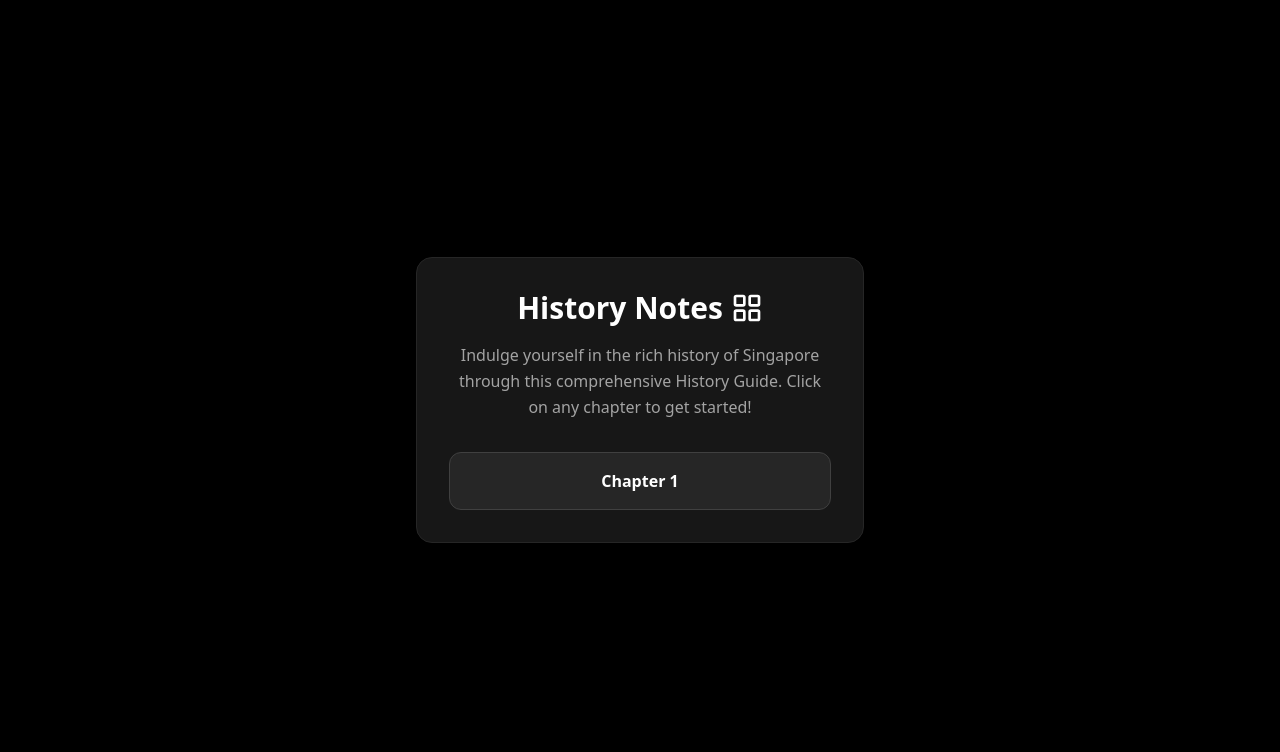
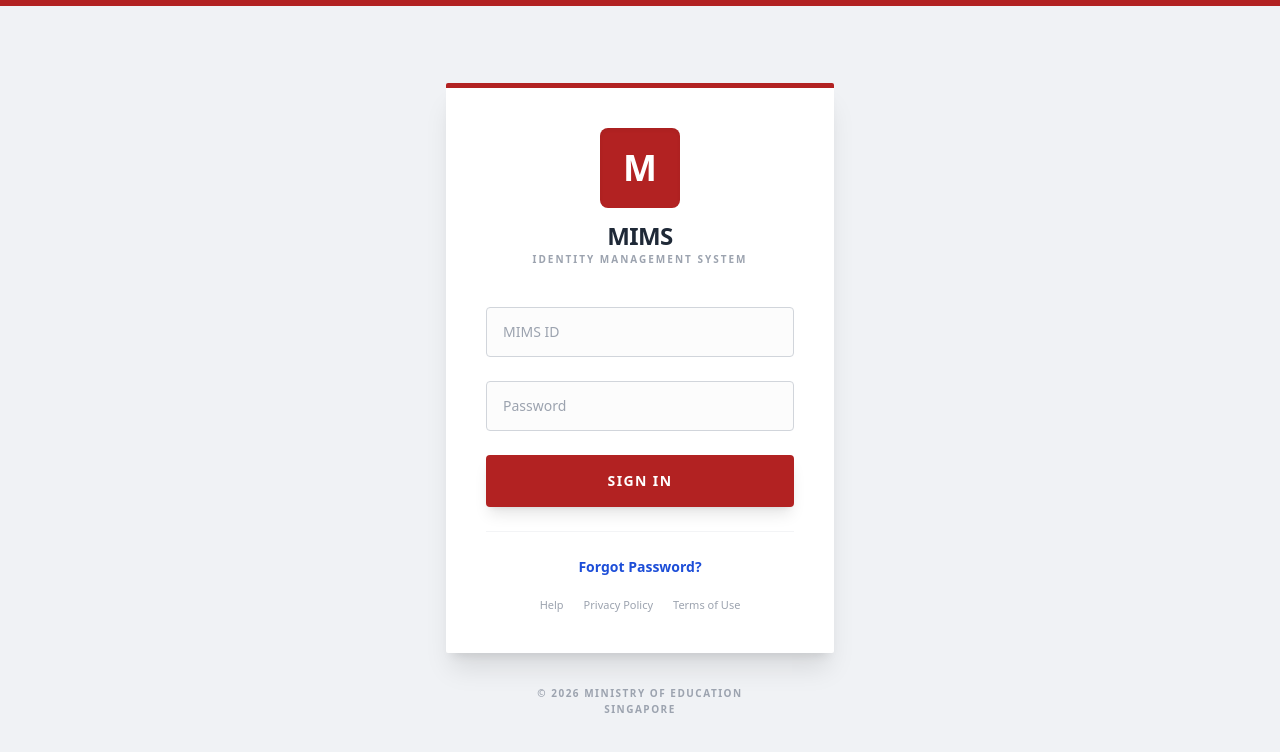
Before and after one commit to fantasydocumentariesai-pixel/mimsportal, a React (Vite) app: page / in a window 1280 px wide. Shown: the top 752 px of the page. Built offline with nearby package versions, Linux system fonts and the light colour scheme.

Commit message:
Update App.jsx

```diff
--- a/src/App.jsx
+++ b/src/App.jsx
@@ -141,21 +141,65 @@
 
  if (view === 'splash') {
   return (
-      <div className="fixed inset-0 bg-black flex items-center justify-center p-6 text-white font-sans">
-        <div className="max-w-md w-full bg-neutral-900 border border-neutral-800 rounded-2xl p-8 text-center shadow-2xl animate-in fade-in zoom-in duration-500">
-          <h1 className="text-3xl font-bold mb-4 flex items-center justify-center gap-2">
-            History Notes <LayoutGrid className="w-8 h-8" />
-          </h1>
-          <p className="text-neutral-400 mb-8 leading-relaxed">
-            Indulge yourself in the rich history of Singapore through this comprehensive History Guide.
-            Click on any chapter to get started!
-          </p>
+    <div className="fixed inset-0 bg-[#f0f2f5] flex flex-col items-center justify-center font-sans z-[1000]">
+      {/* Top Banner (MOE Red Stripe) */}
+      <div className="absolute top-0 w-full h-1.5 bg-[#b22222]" />
+
+      <div className="w-full max-w-[420px] p-4 animate-in fade-in duration-500">
+        <div className="bg-white shadow-xl rounded-sm border-t-[5px] border-[#b22222] p-10">
+          {/* Logo Area */}
+          <div className="flex flex-col items-center mb-10">
+            <div className="w-20 h-20 bg-[#b22222] flex items-center justify-center text-white text-4xl font-bold rounded-lg mb-3 shadow-inner">
+              M
+            </div>
+            <h1 className="text-2xl font-bold text-gray-800 tracking-tight">MIMS</h1>
+            <p className="text-[10px] text-gray-400 font-bold uppercase tracking-[0.2em]">Identity Management System</p>
+          </div>
+
+          {/* Form Fields - These look real but don't submit data */}
+          <div className="space-y-6">
+            <div>
+              <input
+                type="text"
+                placeholder="MIMS ID"
+                className="w-full px-4 py-3.5 bg-[#fcfcfc] border border-gray-300 rounded text-sm focus:outline-none focus:ring-2 focus:ring-blue-500/20 focus:border-blue-500 transition-all"
+              />
+            </div>
+            <div>
+              <input
+                type="password"
+                placeholder="Password"
+                className="w-full px-4 py-3.5 bg-[#fcfcfc] border border-gray-300 rounded text-sm focus:outline-none focus:ring-2 focus:ring-blue-500/20 focus:border-blue-500 transition-all"
+              />
+            </div>
+
+            <button className="w-full py-4 bg-[#b22222] text-white font-black rounded hover:bg-[#8b1a1a] shadow-lg transition-all text-sm uppercase tracking-widest">
+              Sign In
+            </button>
+
+            <div className="pt-6 flex flex-col items-center gap-5 border-t border-gray-100">
+              {/* THE SECRET TRIGGER */}
+              {/* Clicking this "Forgot Password" link opens your app */}
               <button
                 onClick={() => setView('landing')}
-            className="w-full py-4 bg-neutral-800 hover:bg-neutral-700 border border-neutral-700 rounded-xl font-semibold transition-all transform active:scale-95"
+                className="text-[14px] text-blue-700 hover:text-blue-900 font-bold hover:underline transition-colors"
               >
-            Chapter 1
+                Forgot Password?
               </button>
+
+              <div className="flex gap-5 text-[11px] text-gray-400 font-medium">
+                <span className="hover:underline cursor-pointer">Help</span>
+                <span className="hover:underline cursor-pointer">Privacy Policy</span>
+                <span className="hover:underline cursor-pointer">Terms of Use</span>
+              </div>
+            </div>
+          </div>
+        </div>
+
+        {/* Footer info */}
+        <div className="mt-8 text-center text-[10px] text-gray-400 font-bold leading-relaxed uppercase tracking-[0.15em]">
+          © 2026 Ministry of Education <br/> Singapore
+        </div>
       </div>
     </div>
   );
```
Lines whose indentation alone changed are shown as unchanged.
